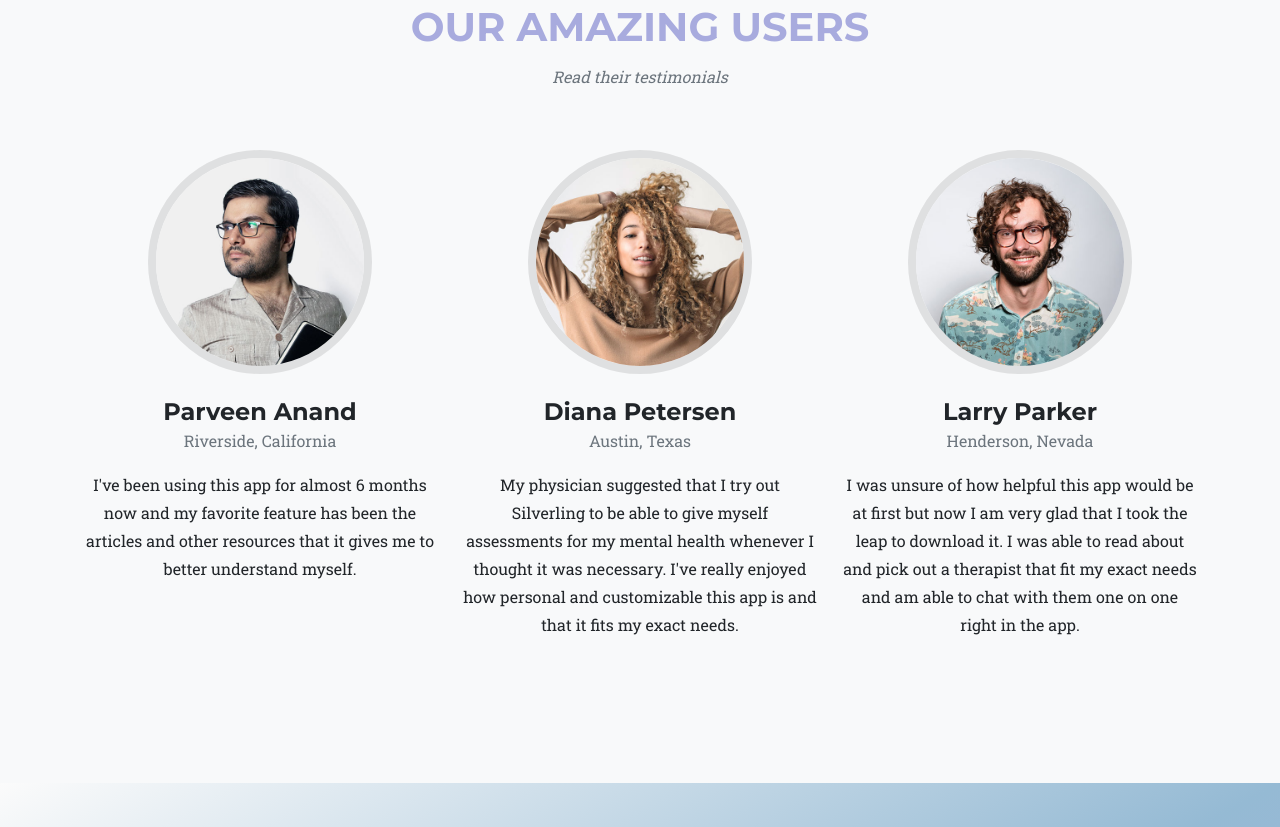
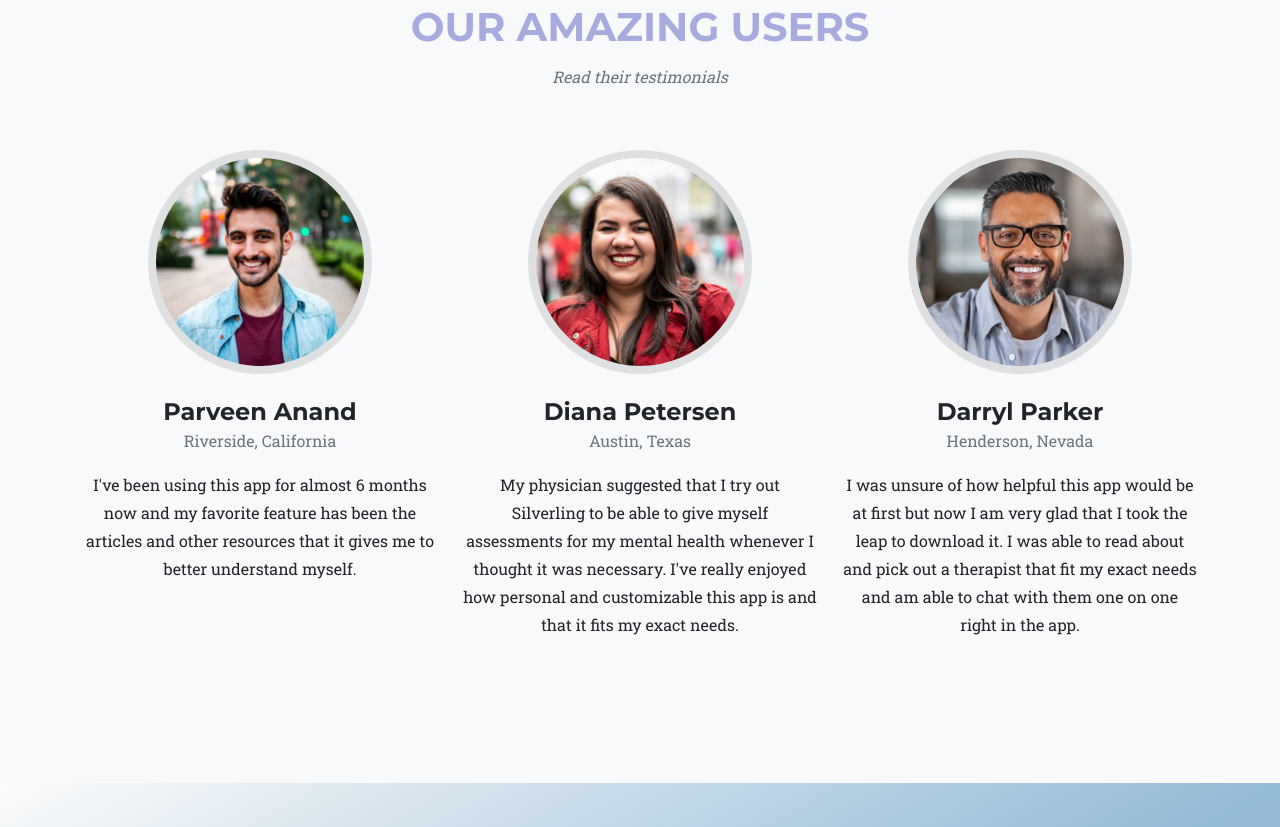
Before and after one commit to madicyntoa/UX_UI_Project_3, a plain HTML site: page startbootstrap-agency-gh-pages/index.html in a window 1280 px wide. Shown: the part 3473-4300 px from the top of the page. Drawn offline with nearby package versions, Linux system fonts and the light colour scheme.

Commit message:
new pictures

```diff
--- a/startbootstrap-agency-gh-pages/index.html
+++ b/startbootstrap-agency-gh-pages/index.html
@@ -149,7 +149,7 @@
                 <div class="row">
                     <div class="col-lg-4">
                         <div class="team-member">
-                            <img class="mx-auto rounded-circle" src="assets/img/team/1.jpg" alt="..." />
+                            <img class="mx-auto rounded-circle" src="assets/img/team/1.png" alt="..." />
                             <h4>Parveen Anand</h4>
                             <p class="text-muted">Riverside, California</p>
                             <p class="text-dark">I've been using this app for almost 6 months now and my favorite feature has been the articles and other resources that it gives me to better understand myself.</p>
@@ -157,7 +157,7 @@
                     </div>
                     <div class="col-lg-4">
                         <div class="team-member">
-                            <img class="mx-auto rounded-circle" src="assets/img/team/2.jpg" alt="..." />
+                            <img class="mx-auto rounded-circle" src="assets/img/team/2.png" alt="..." />
                             <h4>Diana Petersen</h4>
                             <p class="text-muted">Austin, Texas</p>
                             <p class="text-dark">My physician suggested that I try out Silverling to be able to give myself assessments for my mental health whenever I thought it was necessary. I've really enjoyed how personal and customizable this app is and that it fits my exact needs.</p>
@@ -165,8 +165,8 @@
                     </div>
                     <div class="col-lg-4">
                         <div class="team-member">
-                            <img class="mx-auto rounded-circle" src="assets/img/team/3.jpg" alt="..." />
-                            <h4>Larry Parker</h4>
+                            <img class="mx-auto rounded-circle" src="assets/img/team/3.png" alt="..." />
+                            <h4>Darryl Parker</h4>
                             <p class="text-muted">Henderson, Nevada</p>
                             <p class="text-dark">I was unsure of how helpful this app would be at first but now I am very glad that I took the leap to download it. I was able to read about and pick out a therapist that fit my exact needs and am able to chat with them one on one right in the app.</p>
                         </div>
@@ -244,7 +244,7 @@
         <footer class="footer py-4">
             <div class="container">
                 <div class="row align-items-center">
-                    <div class="col-lg-4 text-lg-start">Copyright &copy; Your Website 2021</div>
+                    <div class="col-lg-4 text-lg-start">Copyright &copy; Silverlining 2021</div>
                     <div class="col-lg-4 my-3 my-lg-0">
                         <a class="btn btn-dark btn-social mx-2" href="#!"><i class="fab fa-twitter"></i></a>
                         <a class="btn btn-dark btn-social mx-2" href="#!"><i class="fab fa-facebook-f"></i></a>
```
Also changed, not shown: startbootstrap-agency-gh-pages/assets/img/team/._1.jpg (deleted), startbootstrap-agency-gh-pages/assets/img/team/._2.jpg (deleted), startbootstrap-agency-gh-pages/assets/img/team/._3.jpg (deleted), startbootstrap-agency-gh-pages/assets/img/team/1.jpg (deleted), startbootstrap-agency-gh-pages/assets/img/team/1.png (added), startbootstrap-agency-gh-pages/assets/img/team/2.jpg (deleted), startbootstrap-agency-gh-pages/assets/img/team/2.png (added), startbootstrap-agency-gh-pages/assets/img/team/3.jpg (deleted), startbootstrap-agency-gh-pages/assets/img/team/3.png (added), 1 other file.
